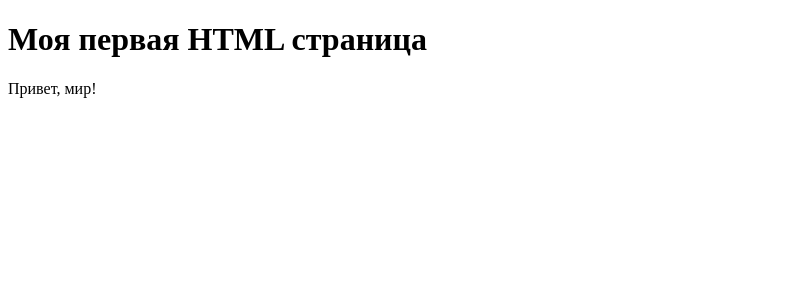
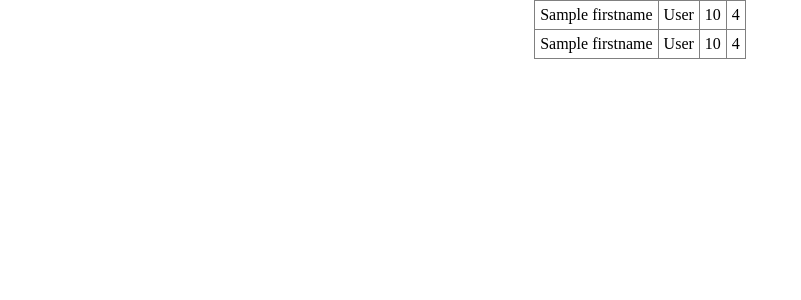
Before and after one commit to e6ton1set/specialization, a Flask app: template flask/seminar_1/templates/index.html in a window 1280 px wide. Shown: the top 300 px of the page, without its empty margins (0-801 px from the left). Run offline with Flask 3, Linux system fonts and the light colour scheme; the template is opened without the code that fills it: most values are stand-ins (such as "Sample title", 1, 10 or a date in 2020).

Commit message:
upgrade task_5 -> task_6: added table students_list, edit index.html and create style.css

```diff
--- /dev/null
+++ b/flask/seminar_1/static/css/style.css
@@ -0,0 +1,18 @@
+* {
+    margin: 0;
+    padding: 0;
+}
+
+.info_about_students {
+}
+
+table {
+    border-collapse: collapse;
+    margin: auto;
+}
+
+td {
+    border: 1px solid grey;
+    padding: 5px;
+    text-align: center;
+}
--- a/flask/seminar_1/templates/index.html
+++ b/flask/seminar_1/templates/index.html
@@ -1,14 +1,35 @@
 <!doctype html>
-<html lang="ru">
+<html lang="rumi">
 <head>
     <meta charset="UTF-8">
     <meta name="viewport"
           content="width=device-width, user-scalable=no, initial-scale=1.0, maximum-scale=1.0, minimum-scale=1.0">
     <meta http-equiv="X-UA-Compatible" content="ie=edge">
     <title>Document</title>
+    <link rel="stylesheet" href="/static/css/style.css">
 </head>
 <body>
-    <h1>Моя первая HTML страница</h1>
-    <p class="text">Привет, мир!</p>
+<!--<h1>Моя первая HTML страница</h1>
+<p class="text">Привет, мир!</p>-->
+<container class="info_about_students">
+    <table>
+        <tr>
+            <td>{{ firstname }}</td>
+            <td>{{ lastname }}</td>
+            <td>{{ age }}</td>
+            <td>{{ rating }}</td>
+        </tr>
+        {% for student in students_list %}
+        <tr>
+            <td>{{ student.firstname }}</td>
+            <td>{{ student.lastname }}</td>
+            <td>{{ student.age }}</td>
+            <td>{{ student.rating }}</td>
+        </tr>
+        {% endfor %}
+    </table>
+
+</container>
+
 </body>
 </html>
```
Also changed, not shown: flask/seminar_1/task_6.py (+78 -0 lines).
